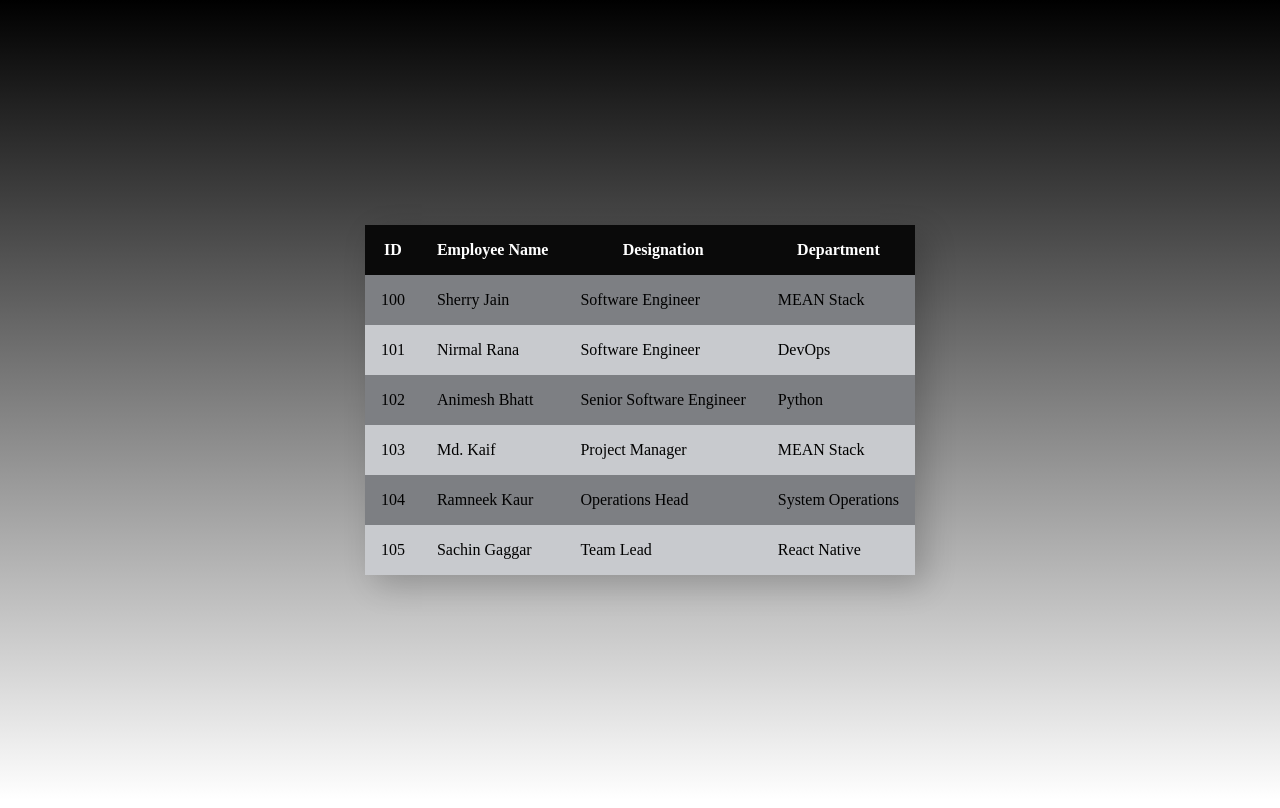
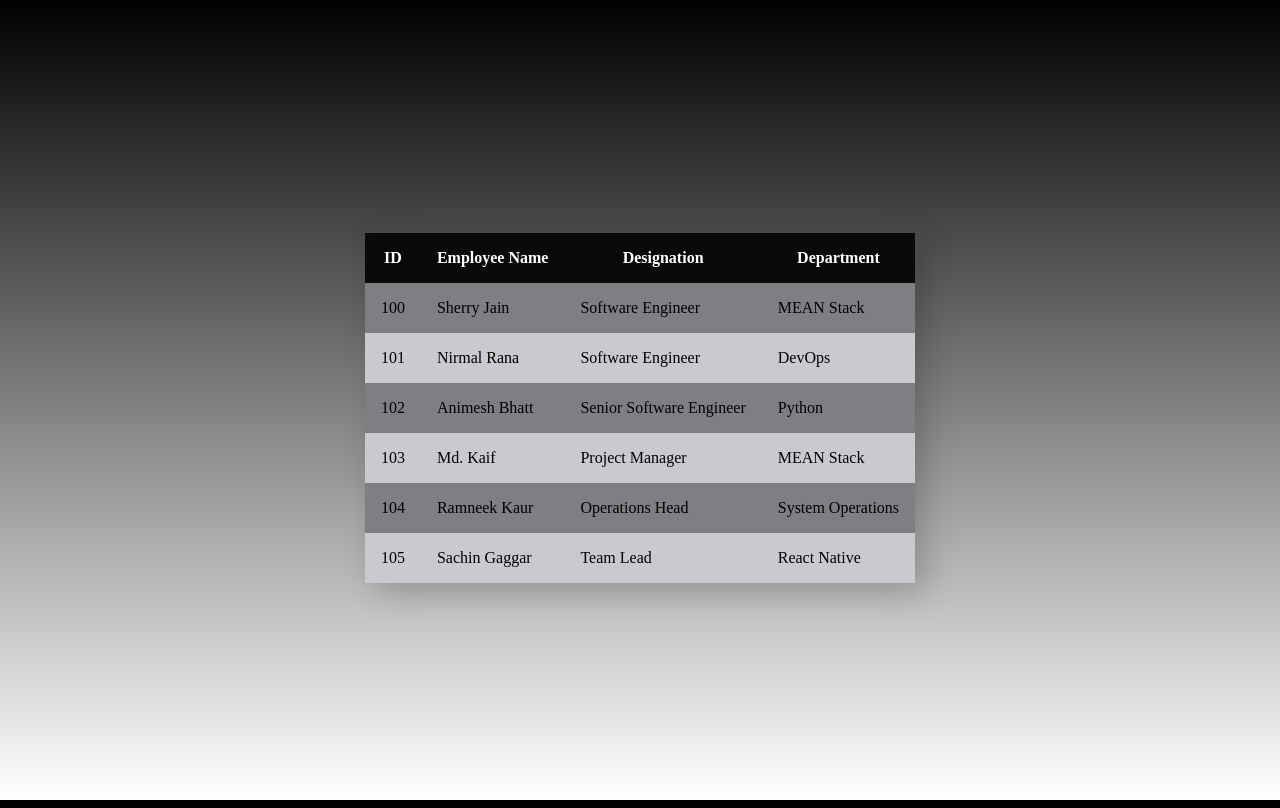
Before and after one commit to sherryyy17/TTN-5, a plain HTML site: page index.html in a window 1280 px wide. Drawn offline with Linux system fonts and the light colour scheme.

Commit message:
Added Parent Div

```diff
--- a/index.html
+++ b/index.html
@@ -8,6 +8,7 @@
 		<link rel="stylesheet" href="./style.css" />
 	</head>
 	<body>
+		<div>
 		<table>
 			<thead>
 				<tr>
@@ -56,5 +57,6 @@
 				</tr>
 			</tbody>
 		</table>
+		</div>
 	</body>
 </html>
--- a/style.css
+++ b/style.css
@@ -1,21 +1,17 @@
-* {
-	margin: 0;
-	padding: 0;
-	box-sizing: border-box;
-}
-
 html,
 body {
-	width: 100%;
 	height: 100vh;
 }
 
 body {
-	display: grid;
-	place-items: center;
 	background : linear-gradient(black,white);
 }
-
+div{
+	display: flex;
+	justify-content: center;
+	align-items: center;
+	height: 100vh;
+}
 table {
 	border-spacing: 0;
 	box-shadow: 10px 10px 30px rgba(0, 0, 0, 0.2);
@@ -32,10 +28,6 @@ td {
 	padding: 1rem;
 }
 
-tbody {
-	background-color: rgba(255, 244, 244, 0.459);
-}
-
 tbody tr:nth-of-type(2n) {
 	background-color: rgb(200, 202, 206);
 }
```
